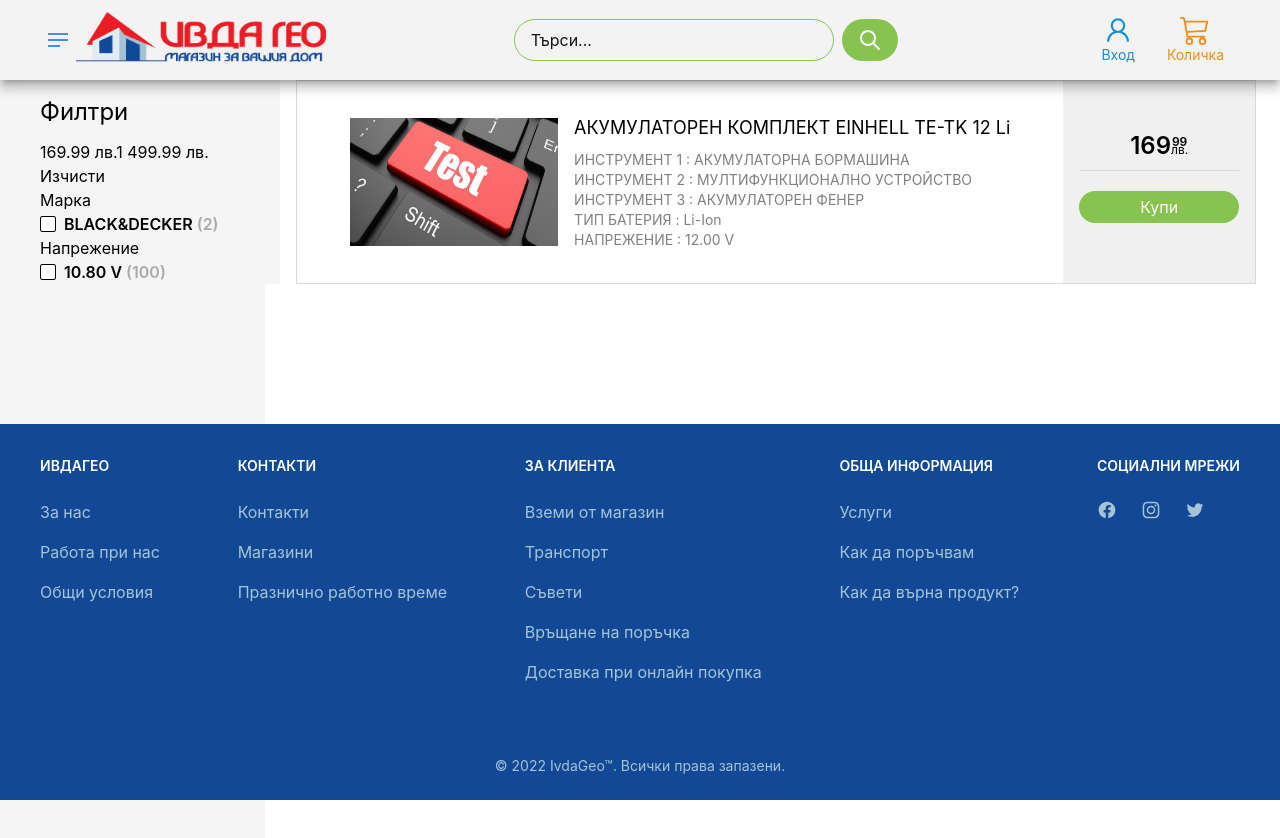
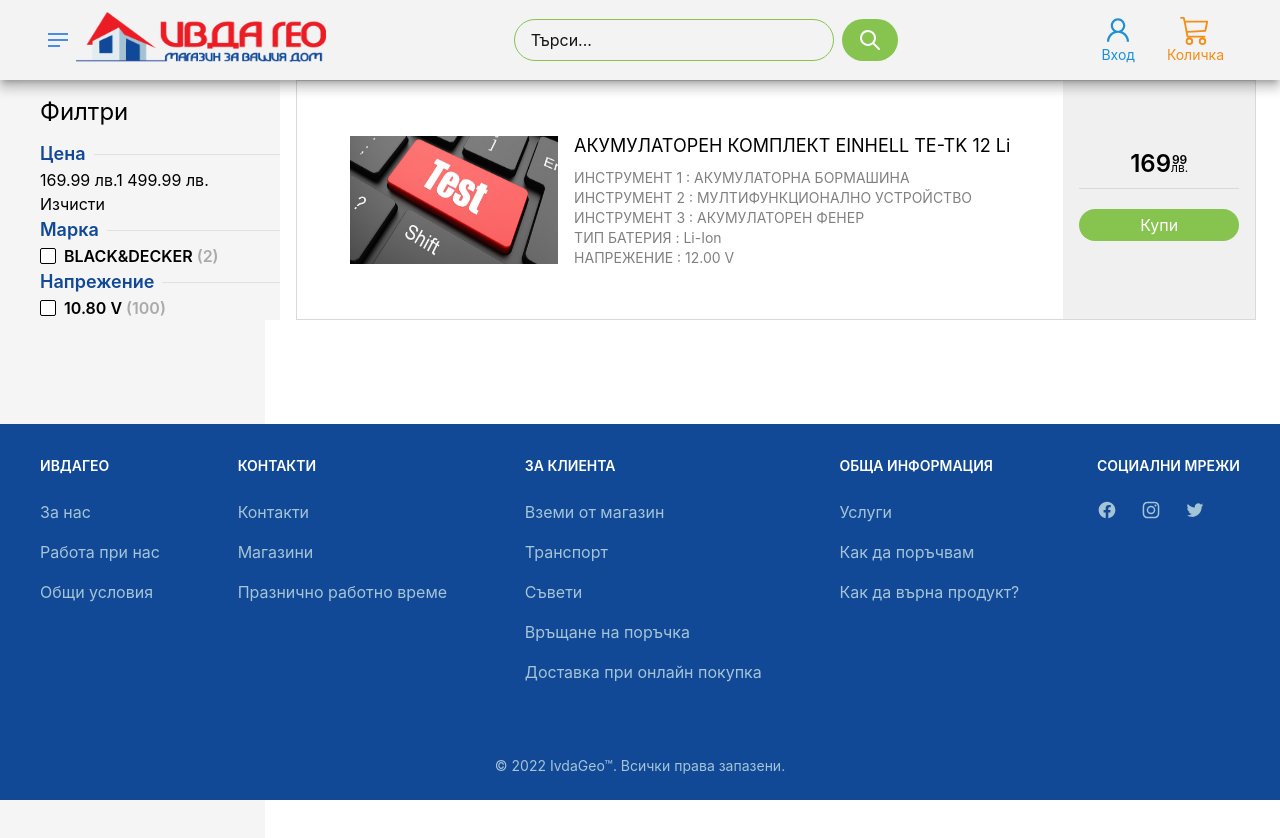
Before and after one commit to StroverIT/ivdaGeoNextApp, a Next.js app: page /products/1 in a window 1280 px wide. Shown: the top 838 px of the page. Built offline with nearby package versions, Linux system fonts and the light colour scheme.

Commit message:
Fully working aside component

```diff
--- a/pages/products/[section].js
+++ b/pages/products/[section].js
@@ -25,6 +25,7 @@
         >
           <div className="">
             <h3 className="mb-3 text-2xl text-semibold">Филтри</h3>
+            <AsideHeader text="Цена" />
             <div>
               <div>
                 <span>169.99 лв.</span>
@@ -37,11 +38,13 @@
               </div>
             </div>
             <div>
-              <h3>Марка</h3>
+              <AsideHeader text="Марка" />
+
               <Checkbox text="BLACK&DECKER" id="blackAndDecker" quantity={2} />
             </div>
             <div>
-              <h3>Напрежение</h3>
+              <AsideHeader text="Напрежение" />
+
               <Checkbox text="10.80 V" id="10.80V" quantity={100} />
             </div>
           </div>
```
